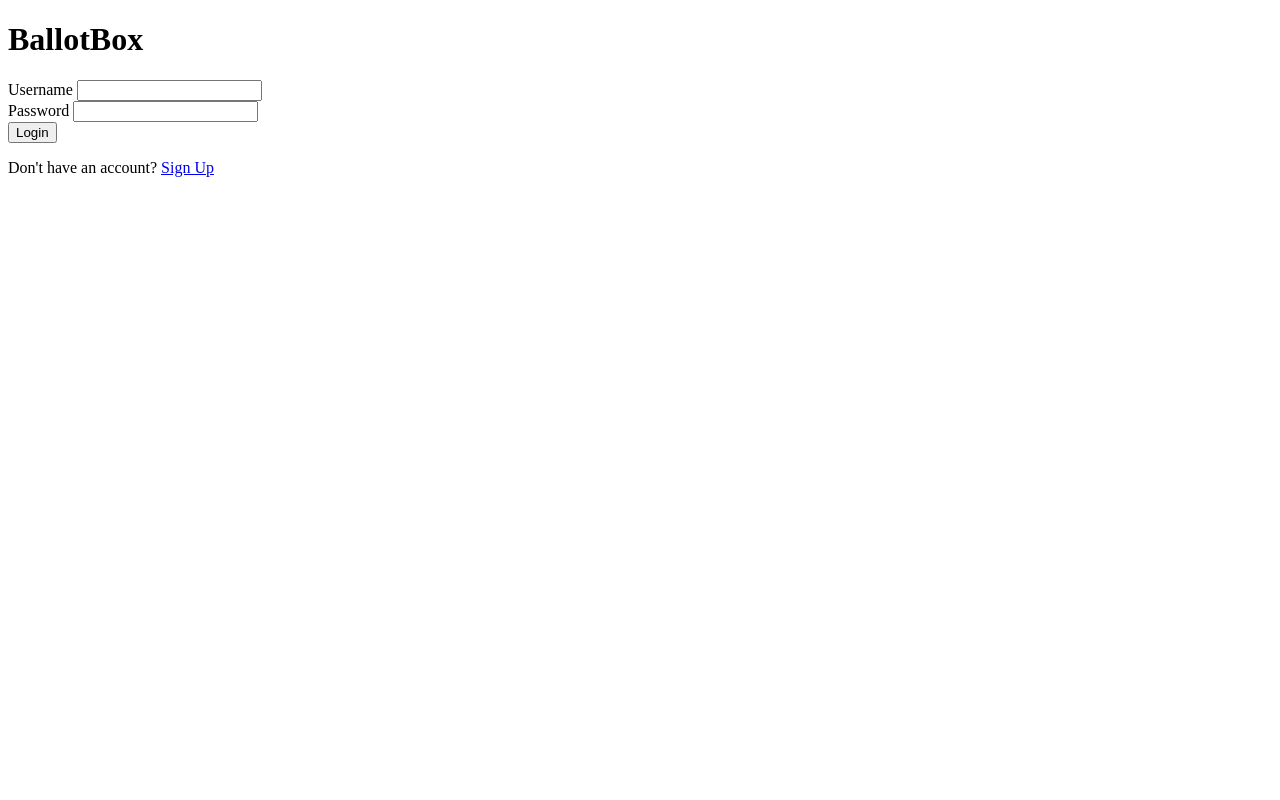
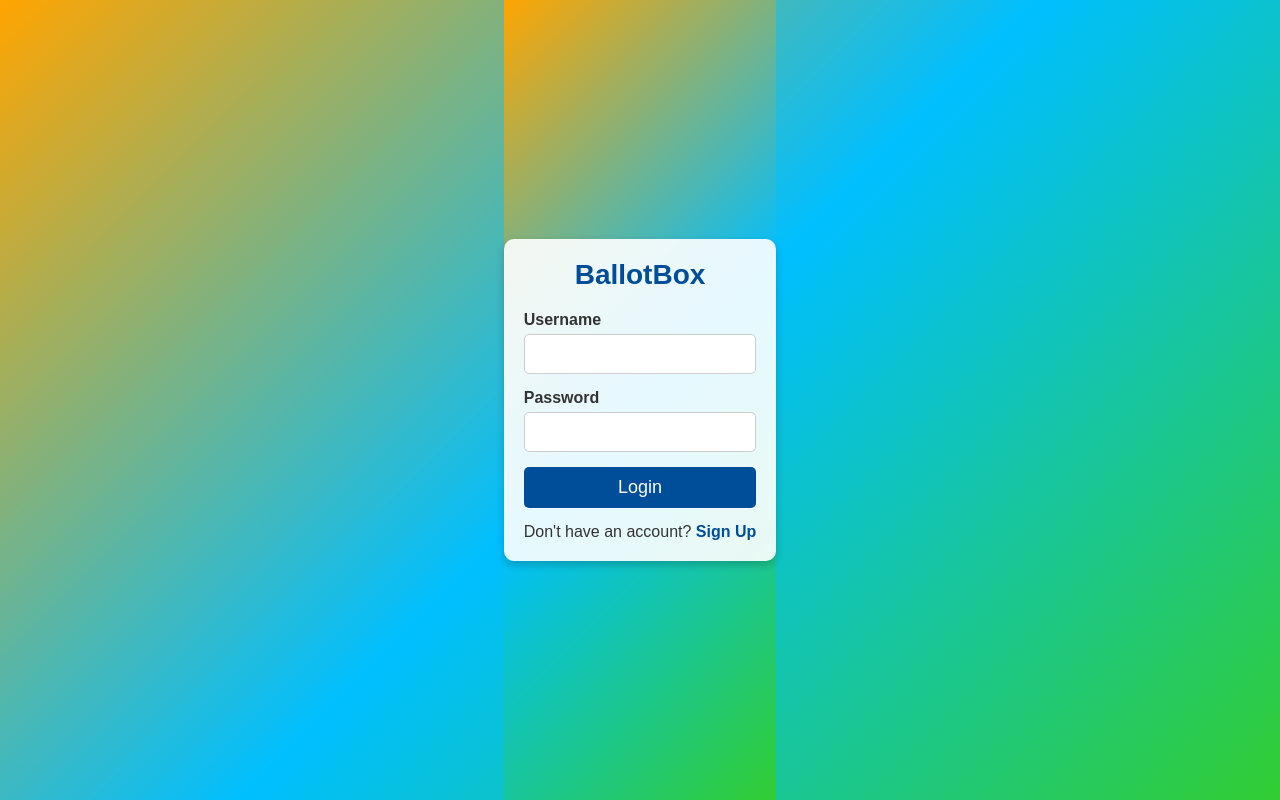
Before and after one commit to AnanyaaaaG/BallotBox, a plain HTML site: page LoginPage.html in a window 1280 px wide. Drawn offline with Linux system fonts and the light colour scheme.

Commit message:
Update LoginPage.html

```diff
--- a/LoginPage.html
+++ b/LoginPage.html
@@ -4,7 +4,7 @@
     <meta charset="UTF-8">
     <meta name="viewport" content="width=device-width, initial-scale=1.0">
     <title>BallotBox</title>
-    <link rel="stylesheet" href="styles.css">
+    <link rel="stylesheet" href="LoginPage.css">
 </head>
 <body>
     <div class="container">
```
